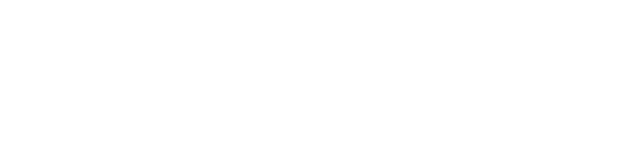
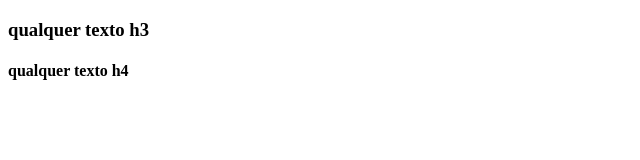
Before and after one commit to piresdanyllo/gerando-conflito, a plain HTML site: page index.html in a window 1280 px wide. Shown: the whole page, without its empty margins (0-640 px from the left). Drawn offline with Linux system fonts and the light colour scheme.

Commit message:
adicionando h3 e h4

```diff
--- a/index.html
+++ b/index.html
@@ -7,5 +7,7 @@
     <title>Document</title>
 </head>
 <body>
+    <h3>qualquer texto h3</h3>
+    <h4>qualquer texto h4</h4>
 </body>
 </html>
```
